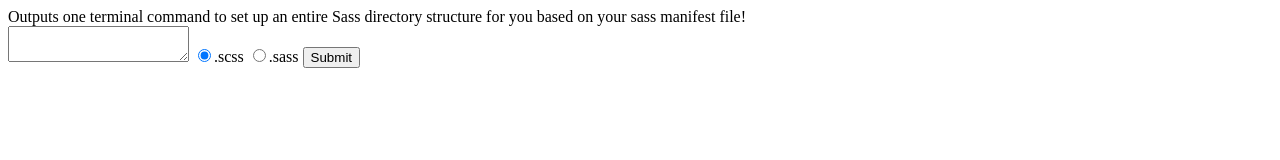
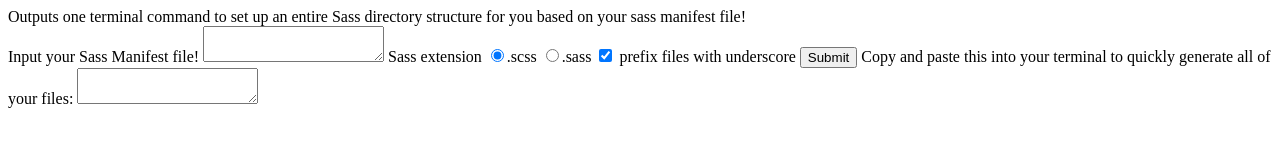
Before and after one commit to una/sass-director, a plain HTML site: page index.html in a window 1280 px wide. Drawn offline with Linux system fonts and the light colour scheme.

Commit message:
outputting terminal commands to make files into output textbox

```diff
--- a/index.html
+++ b/index.html
@@ -9,12 +9,19 @@
 Outputs one terminal command to set up an entire Sass directory structure for you based on your sass manifest file!
 
 <form action="javascript:doTheThing()">
+  <label for="text-input">Input your Sass Manifest file!</label>
   <textarea id="input-text" type="textfield" name="input-text"></textarea>
 
+  <label for="extension">Sass extension</label>
   <input type="radio" name="extension" value=".scss" checked />.scss
   <input type="radio" name="extension" value=".sass" />.sass
 
+  <input type="checkbox" name="underscore" value=".scss" checked /> prefix files with underscore
+
   <button type="submit">Submit</button>
+
+  <label for="output">Copy and paste this into your terminal to quickly generate all of your files:</label>
+  <textarea id="output-text" type="textfield" name="output-text"></textarea>
 </form>
 
 <script src="scripts.js" type="text/javascript"></script>
--- a/scripts.js
+++ b/scripts.js
@@ -37,7 +37,7 @@
 
 function doTheThing() {
   getInput();
-  inputText = '@import "vendors/bootstrap";\n@import "vendors/jquery-ui";\n\n@import "utils/variables";\n@import "utils/functions";\n@import "utils/mixins";\n@import "utils/placeholders";';
+  //inputText = '@import "vendors/bootstrap";\n@import "vendors/jquery-ui";\n\n@import "utils/variables";\n@import "utils/functions";\n@import "utils/mixins";\n@import "utils/placeholders";';
 
   var lines = inputText.split('\n'); //split up the lines in the string into a lines array
     for(var i = 0; i < lines.length; i++) {
@@ -46,30 +46,15 @@
 
       if (lines[i] != '') { //skip blank lines
         if (currentDir === lastDir) { //if the current lines dir is the same as the last one
-          console.log(lines[i], 'same lastDir', lastDir, lastDir.length);
           finalOutput += 'touch ' + underscore + currentFile + extension + ';';
         }
         else { //if current dir != last one
           if (i > 0) { finalOutput += 'cd ../;' } //dont cd for the first line
            finalOutput += 'mkdir ' + currentDir + ';cd ' + currentDir +';' + 'touch ' + underscore + currentFile + extension + ';';
-           console.log(lines[i], 'not same', lastDir)
         }
       lastDir = currentDir;
       }
     }
-    console.log(finalOutput)
+    console.log(finalOutput);
+    document.getElementById('output-text').value = finalOutput;
 }
-
-// Looking for this:
-// mkdir vendors; cd vendors; touch bootstrap.scss; touch jquery-ui.scss; cd ../;
-// mkdir utils; cd utils; touch variables.scss; touch functions.scss; touch mixins.scss
-//
-/* Out of:
- @import "vendors/bootstrap";
- @import "vendors/jquery-ui";
-
- @import "utils/variables";
- @import "utils/functions";
- @import "utils/mixins";
- @import "utils/placeholders";
-*/
```
